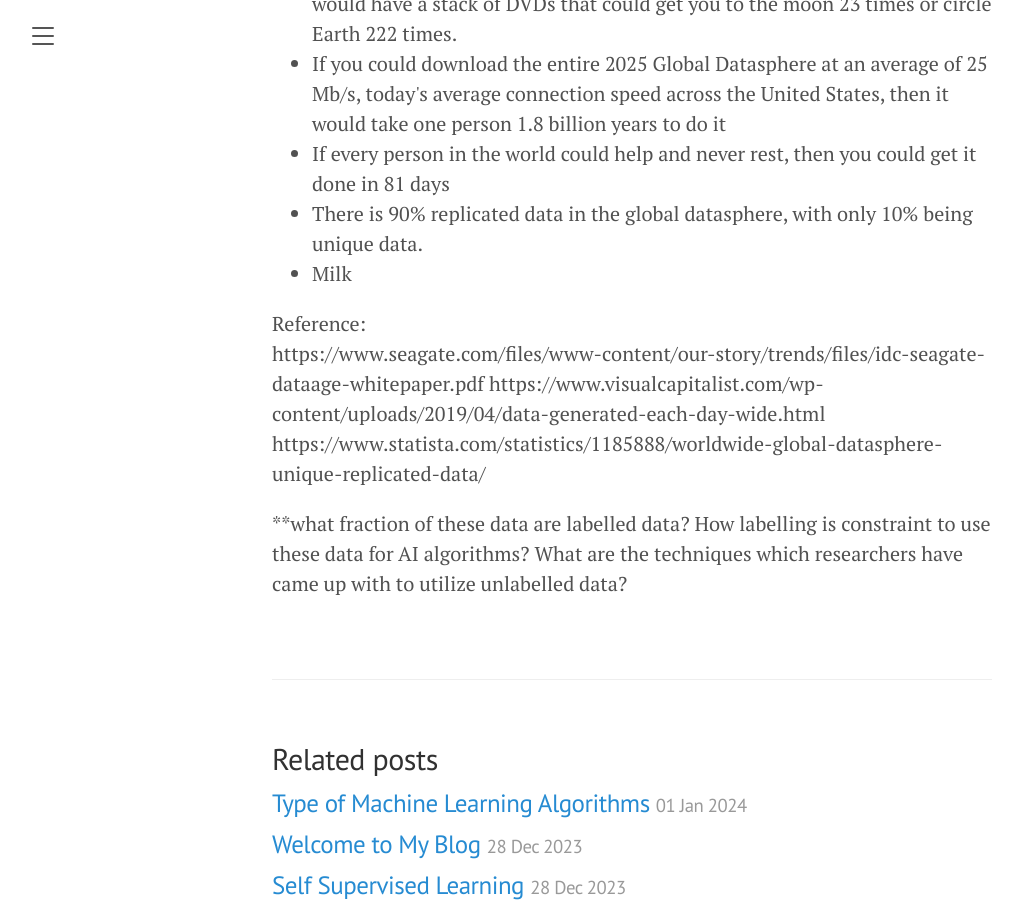
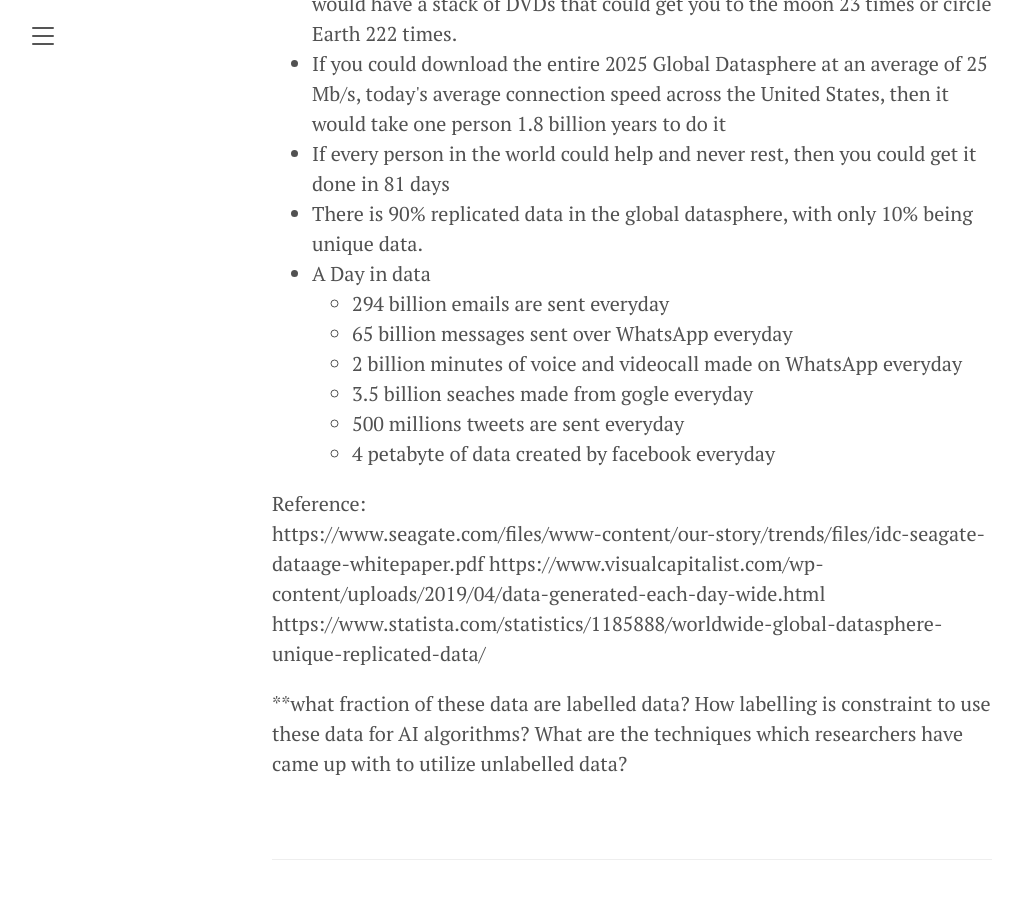
Before and after one commit to Ved-Prakash-Singh/Ved-Prakash-Singh.github.io, a Jekyll site: the page built from _posts/2024-01-05-Lets think data.md, in a window 1280 px wide and 900 px high, scrolled down 783 px. Shown: the whole window, without its empty margins (8-1030 px from the left). Built offline with Jekyll 4.4.1, drawn with Linux system fonts in a browser that asks for light colours.

Commit message:
Update 2024-01-05-Lets think data.md

```diff
--- a/_posts/2024-01-05-Lets think data.md
+++ b/_posts/2024-01-05-Lets think data.md
@@ -15,7 +15,15 @@ Data are in various forms, they are online data, they are in term of physical da
   <li>If you could download the entire 2025 Global Datasphere at an average of 25 Mb/s, today's average connection speed across the United States, then it would take one person 1.8 billion years to do it</li>
   <li>If every person in the world could help and never rest, then you could get it done in 81 days</li>
   <li>There is 90% replicated data in the global datasphere, with only 10% being unique data.</li>
-  <li>Milk</li>
+  <li>A Day in data</li>
+  <ul>
+    <li> 294 billion emails are sent everyday </li>
+    <li> 65 billion messages sent over WhatsApp everyday</li>
+    <li> 2 billion minutes of voice and videocall made on WhatsApp everyday </li>
+    <li> 3.5 billion seaches made from gogle everyday</li>
+    <li> 500 millions tweets are sent everyday </li>
+    <li> 4 petabyte of data created by facebook everyday</li>
+  </ul>
 </ul>
 
 Reference: <br>
```
